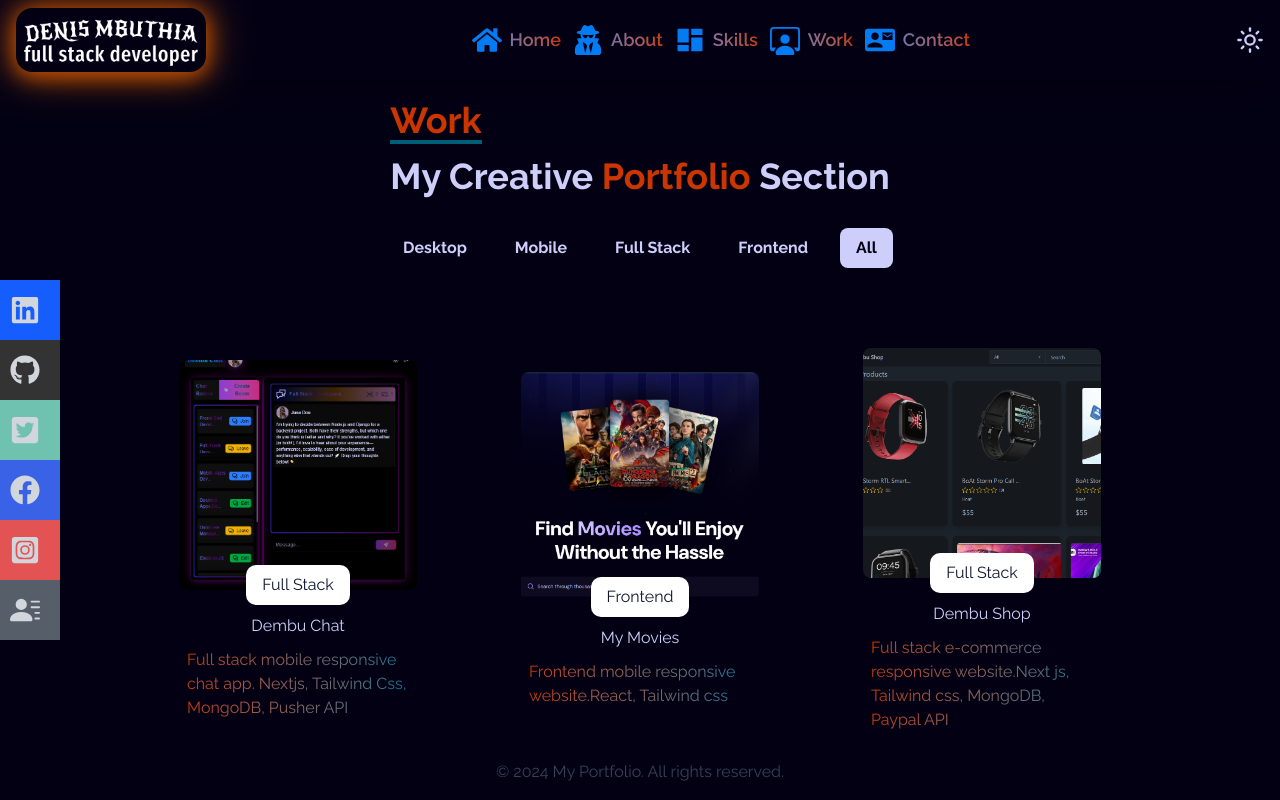
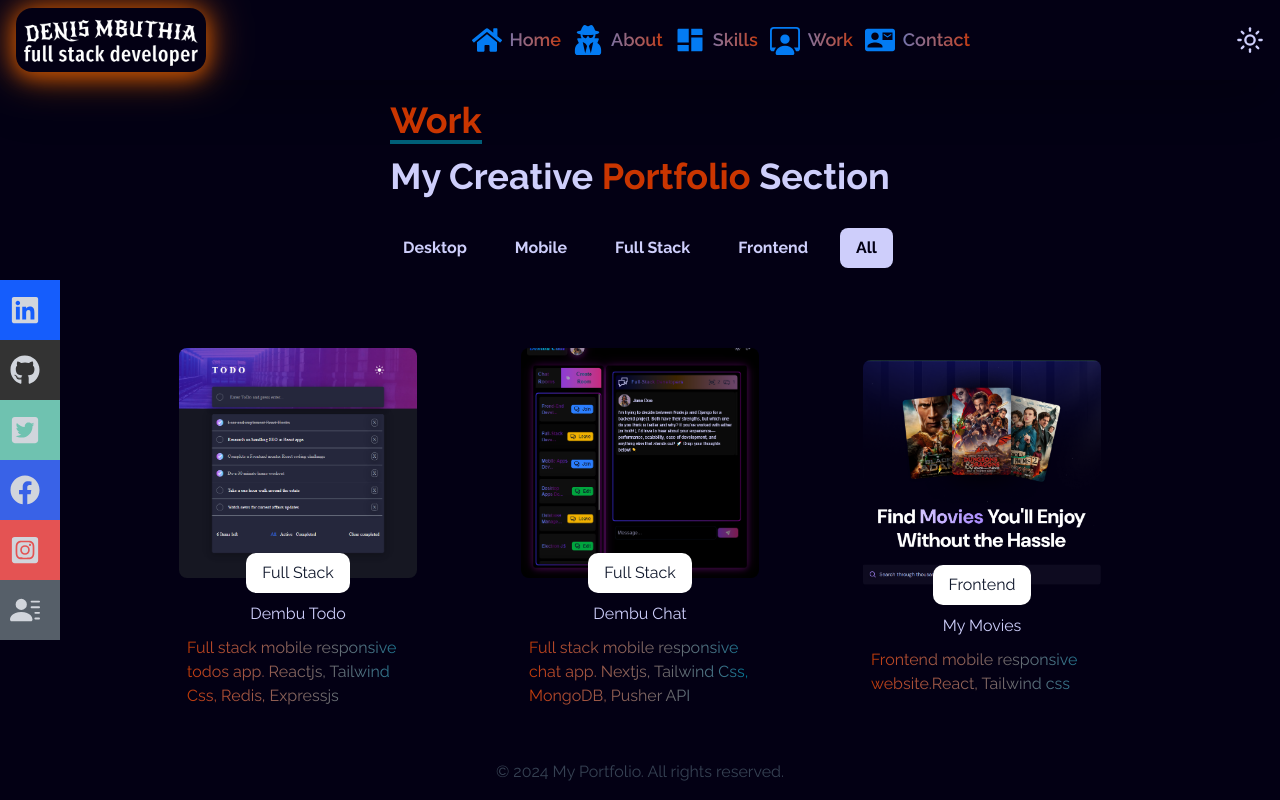
Before and after one commit to moshudougee/denismbuthia-portfolio, a React (Vite) app: page /work in a window 1280 px wide. Built offline with nearby package versions, Linux system fonts and the light colour scheme.

Commit message:
Added Dembu Todo, a todos app

```diff
--- a/src/data/work.ts
+++ b/src/data/work.ts
@@ -8,6 +8,7 @@ import Img7 from '../assets/projects/dembu-lms.png';
 import Img8 from '../assets/projects/dembu-shop.png';
 import Img9 from '../assets/projects/my-movies.png';
 import Img10 from '../assets/projects/dembu-chat.png';
+import Img11 from '../assets/projects/dembu-todo.png';
 
 
 export const workData: Work[] = [
@@ -110,5 +111,15 @@ export const workData: Work[] = [
         projectLink:"https://dembu-chat-tan.vercel.app/",
         codeLink:"https://github.com/moshudougee/dembu-chat",
         imgUrl:Img10
+    },
+    {
+        id:11,
+        name:"Dembu Todo",
+        title:"Dembu Todo",
+        description:"Full stack mobile responsive todos app. Reactjs, Tailwind Css, Redis, Expressjs",
+        tags:['Full Stack'],
+        projectLink:"https://dembu-todo.vercel.app/",
+        codeLink:"https://github.com/moshudougee/dembu-todo",
+        imgUrl:Img11
     }
 ];
```
Also changed, not shown: src/assets/projects/dembu-todo.png (added).
